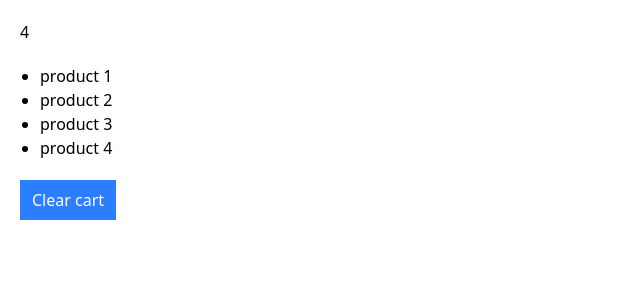
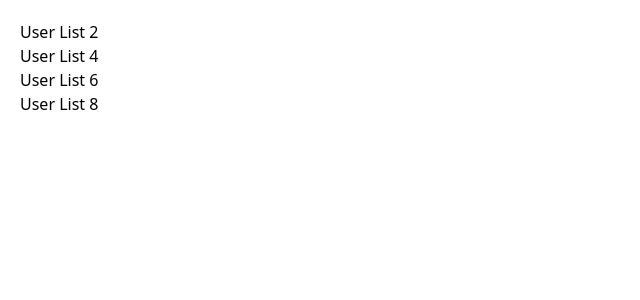
Before and after one commit to shoyebreza/phimart-client, a React (Vite) app: page / in a window 1280 px wide. Shown: the top 300 px of the page, without its empty margins (0-640 px from the left). Built offline with nearby package versions, Linux system fonts and the light colour scheme.

Commit message:
understand strict mode

```diff
--- a/src/App.jsx
+++ b/src/App.jsx
@@ -1,22 +1,16 @@
-import { useState } from "react";
-import Cart from "./components/Cart";
-import Navbar from "./components/Navbar";
-
-
+import Effect from "./components/Effect";
 
 
 
 function App() {
-  const [cartItems, setCartItems] = useState(["product 1","product 2","product 3","product 4"]);
 
-  const handleProductRemove = (item) => {
-    setCartItems(cartItems.filter(product => product != item))
-  };
 
   return (
     <div className="m-5">
-        <Navbar cartItemsCount={cartItems.length}/>
-        <Cart cartItems={cartItems} onClear={() =>setCartItems([])} onRemove={handleProductRemove}/>
+        <Effect/>
+        <Effect/>
+        <Effect/>
+        <Effect/>
     </div>
   );
 };
--- /dev/null
+++ b/src/components/Effect.jsx
@@ -0,0 +1,17 @@
+import { useEffect } from "react";
+
+let count =0;
+
+
+const Effect = () => {
+    useEffect(()=>{
+        console.log('effect occur');
+    });
+    return (
+        <div>
+            <h1>User List {++count}</h1>
+        </div>
+    );
+};
+
+export default Effect;
```
